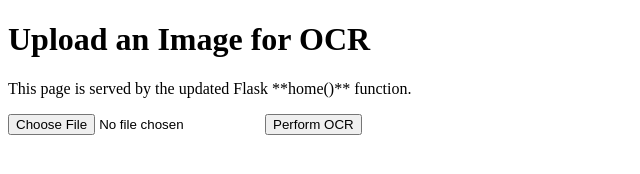
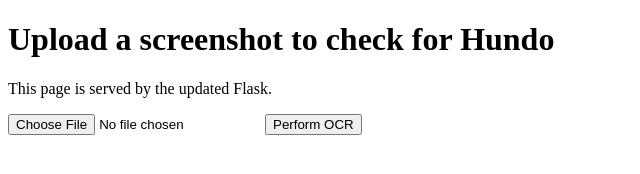
Before and after one commit to PhuLNguyen/PokemonHundoVision, a plain HTML site: page image-upload-server/templates/index.html in a window 1280 px wide. Shown: the whole page, without its empty margins (0-640 px from the left). Drawn offline with Linux system fonts and the light colour scheme.

```diff
--- a/image-upload-server/templates/index.html
+++ b/image-upload-server/templates/index.html
@@ -2,11 +2,11 @@
 <html lang="en">
 <head>
     <meta charset="UTF-8">
-    <title>Flask OCR Uploader</title>
+    <title>Pokemon Hundo Checker</title>
 </head>
 <body>
-    <h1>Upload an Image for OCR</h1>
-    <p>This page is served by the updated Flask **home()** function.</p>
+    <h1>Upload a screenshot to check for Hundo</h1>
+    <p>This page is served by the updated Flask.</p>
 
     <form action="/upload" method="post" enctype="multipart/form-data">
         <input type="file" name="image" accept="image/*" required>
```
Also changed, not shown: 1 other file.
